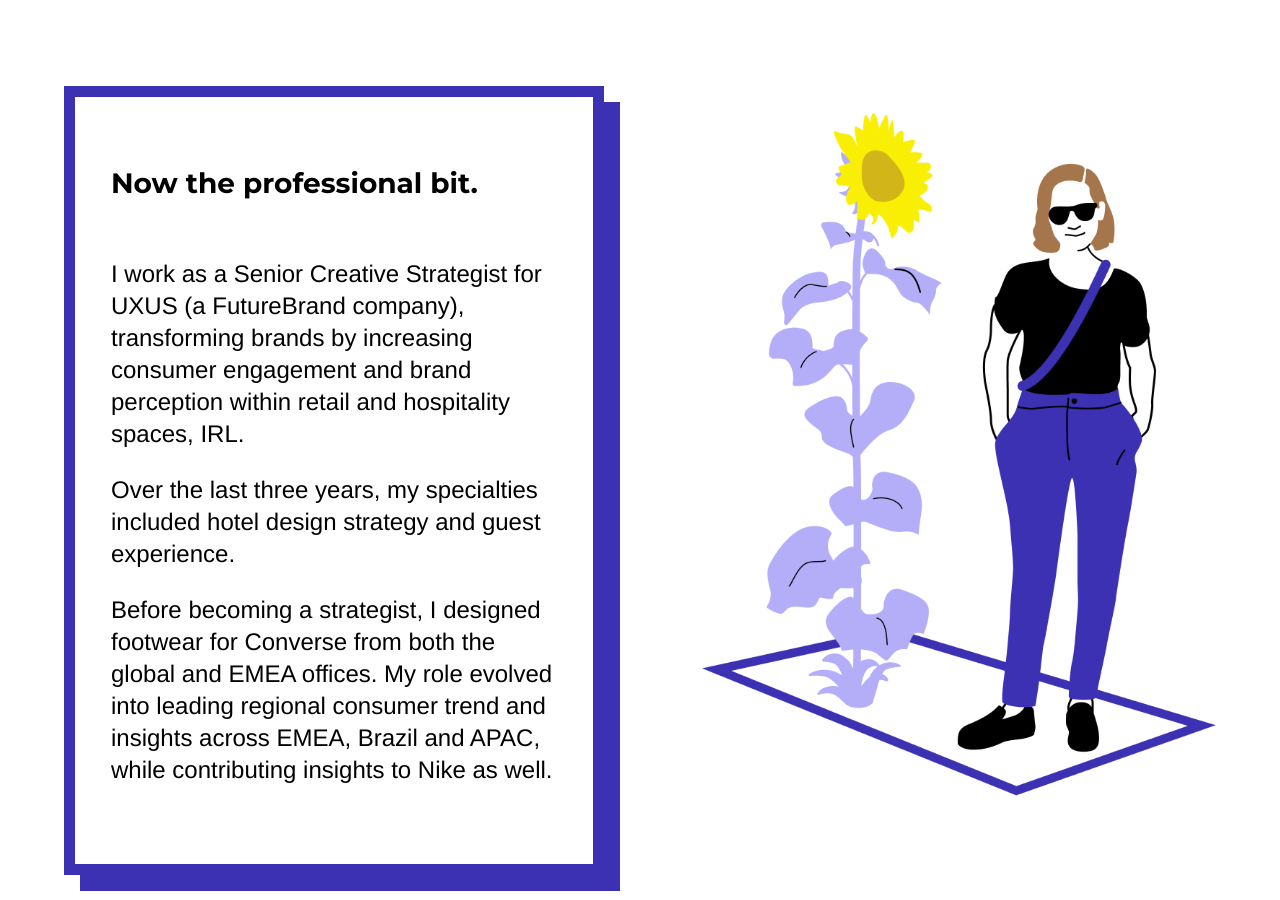
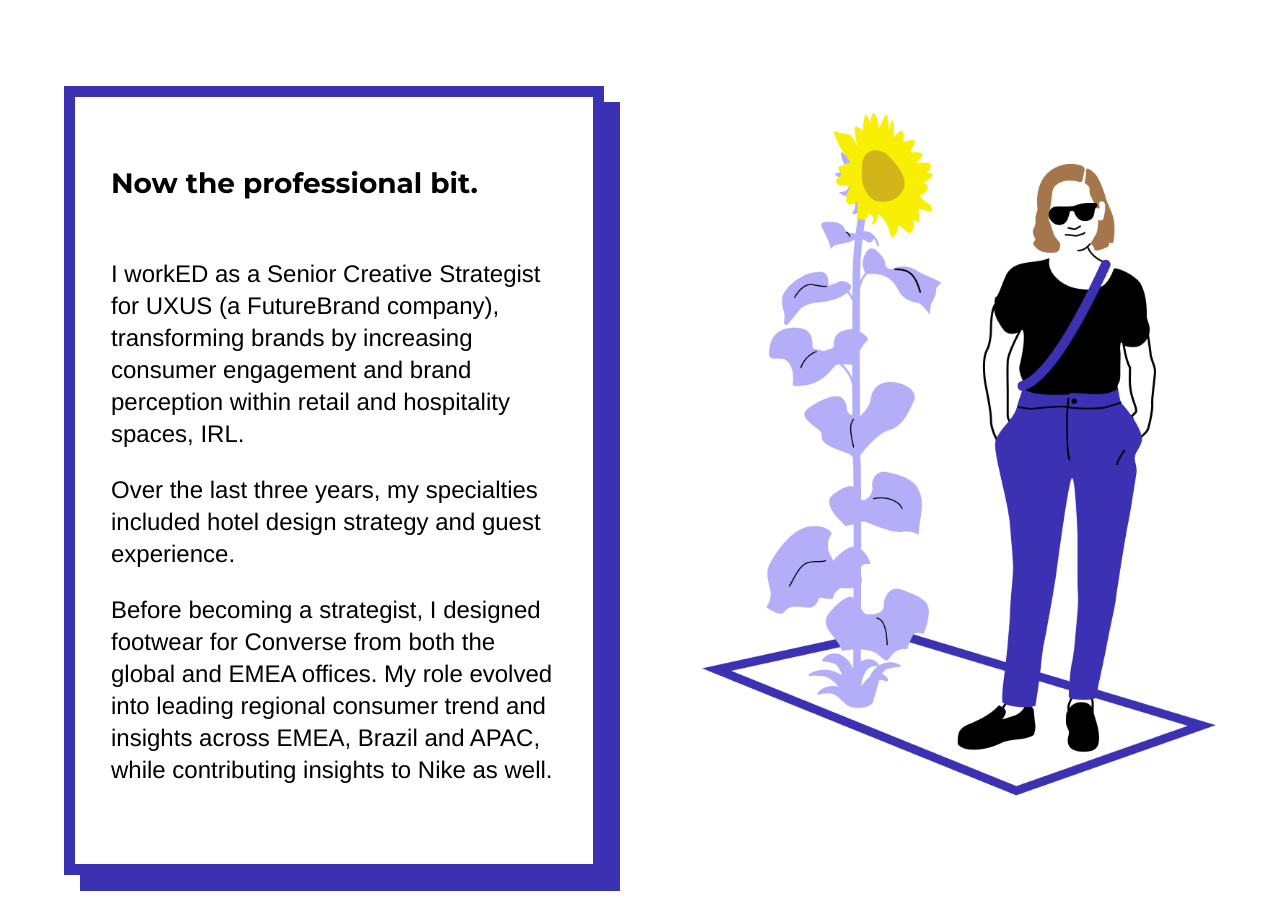
Before and after one commit to emilygv/emilyvernon.com, a Jekyll site: the page built from about.md, in a window 1280 px wide and 900 px high, scrolled down 1339 px. Built offline with Jekyll 4.4.1, drawn with Linux system fonts in a browser that asks for light colours; nearby versions of some CDN libraries.

Commit message:
Update about.yml

```diff
--- a/_data/about.yml
+++ b/_data/about.yml
@@ -64,7 +64,7 @@
     image: /assets/img/emily_illustration.png
     h2: Now the professional bit.
     text: |-
-      I work as a Senior Creative Strategist for UXUS (a FutureBrand company), transforming brands by increasing consumer engagement and brand perception within retail and hospitality spaces, IRL.
+      I workED as a Senior Creative Strategist for UXUS (a FutureBrand company), transforming brands by increasing consumer engagement and brand perception within retail and hospitality spaces, IRL.
 
       Over the last three years, my specialties included hotel design strategy and guest experience.
 
```
